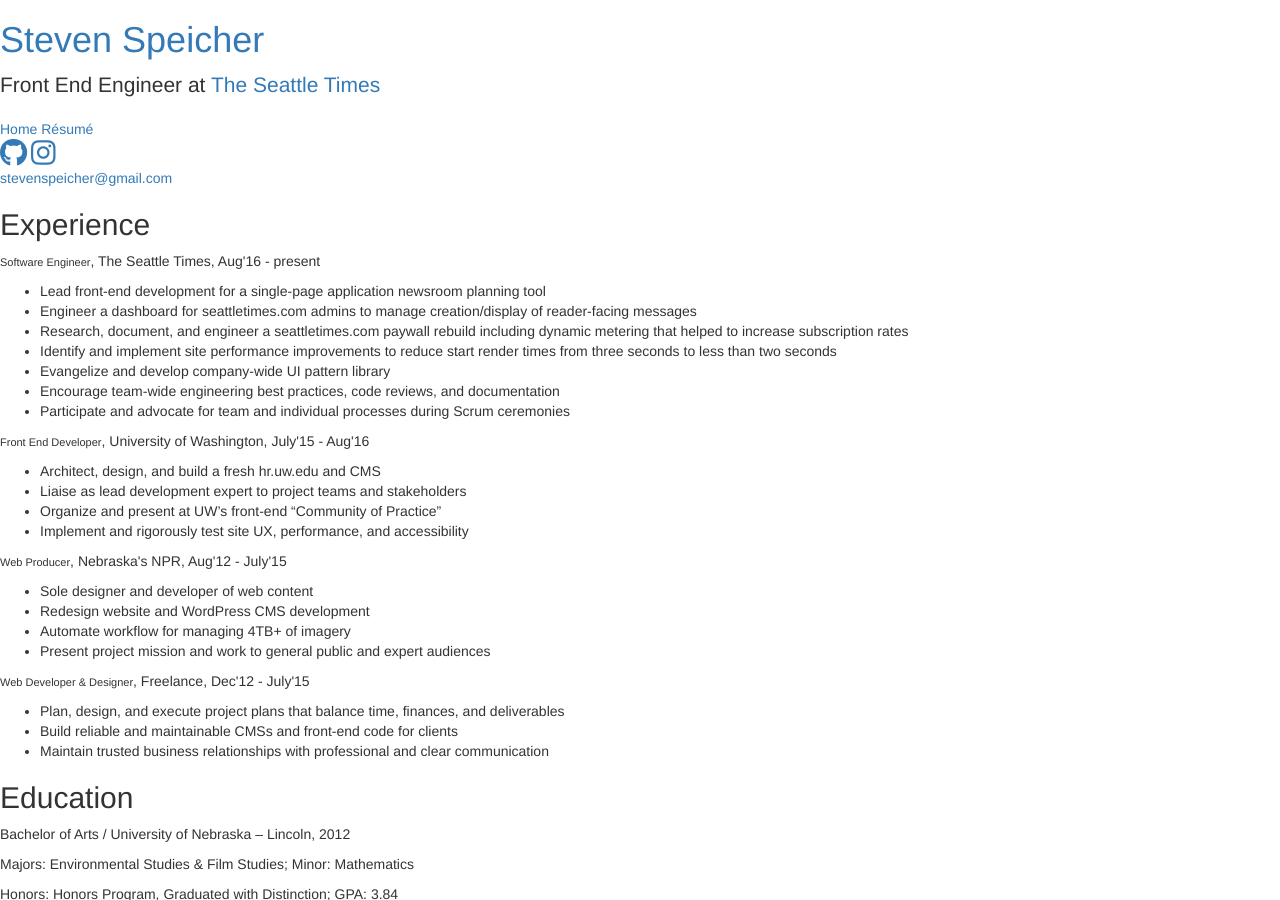
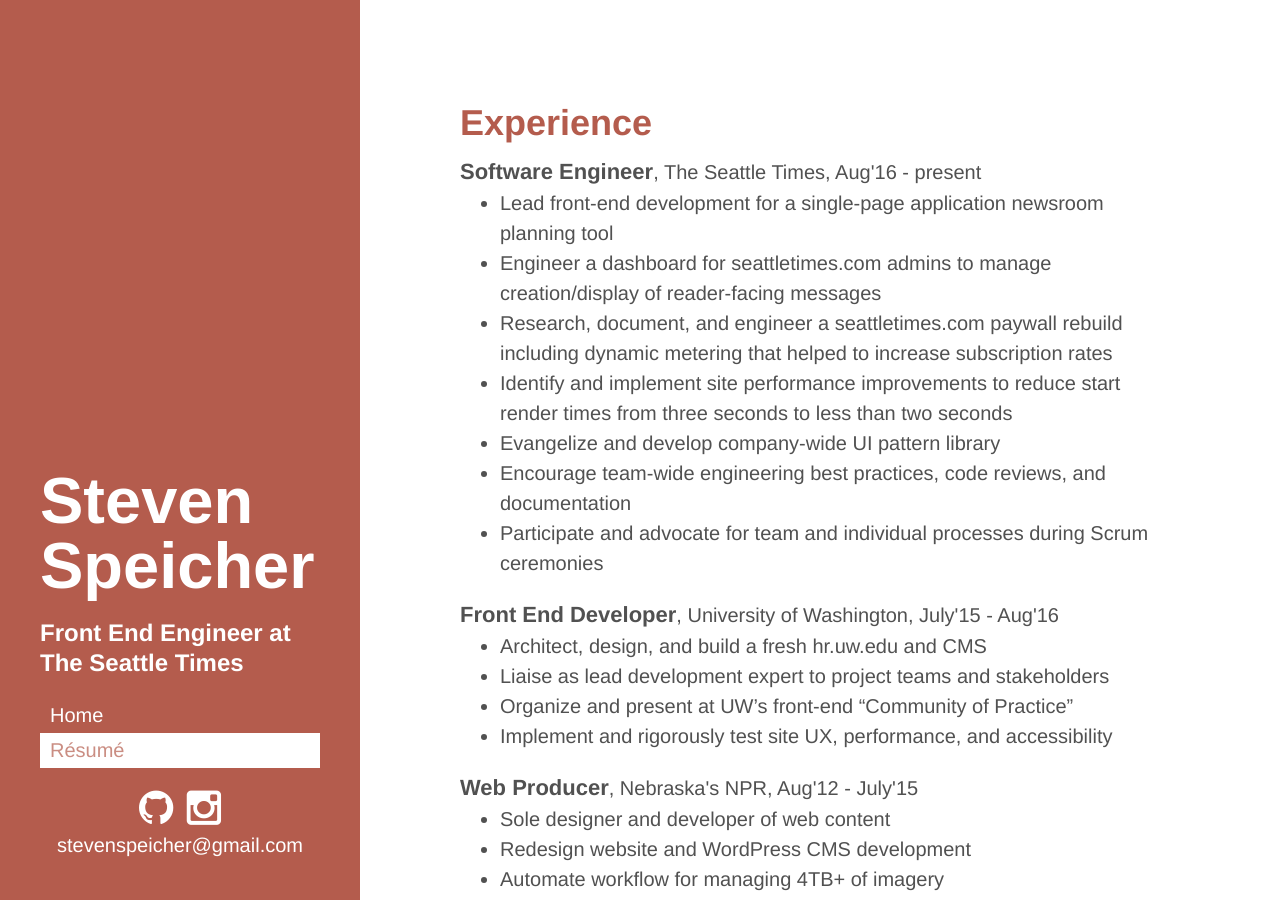
Before and after one commit to stvnspchr/stvnspchr.github.io, a Jekyll site: the page built from resume/index.html, in a window 1280 px wide and 900 px high. Built offline with Jekyll 4.4.1, drawn with Linux system fonts in a browser that asks for light colours; nearby versions of some CDN libraries; library files that are not in the unit come from our copies.

Commit message:
Ditch baseurl

```diff
--- a/404.html
+++ b/404.html
@@ -6,5 +6,5 @@
 
 <div class="page">
   <h1 class="page-title">404: Page not found</h1>
-  <p class="lead">Sorry, we've misplaced that URL or it's pointing to something that doesn't exist. <a href="{{ site.baseurl }}">Head back home</a> to try finding it again.</p>
+  <p class="lead">Sorry, we've misplaced that URL or it's pointing to something that doesn't exist. <a href="{{ '/' | relative_url }}">Head back home</a> to try finding it again.</p>
 </div>
--- a/_config.yml
+++ b/_config.yml
@@ -3,7 +3,6 @@
 tagline: 'Software Engineer'
 description: 'Front End Engineer at <a target="_blank" href="http://seattletimes.com">The Seattle Times</a>'
 url: http://www.stvnspchr.com
-baseurl: /
 assets: http://assets.stvnspchr.com/img/
 
 author:
--- a/_includes/head.html
+++ b/_includes/head.html
@@ -15,15 +15,15 @@
   </title>
 
   <!-- CSS -->
-  <link rel="stylesheet" href="{{ site.baseurl }}public/css/poole.css">
-  <link rel="stylesheet" href="{{ site.baseurl }}public/css/hyde.css">
-  <link rel="stylesheet" href="{{ site.baseurl }}public/css/styles.css">
-  <link rel="stylesheet" href="{{ site.baseurl }}public/css/bootstrap.css">
+  <link rel="stylesheet" href="{{ '/' | relative_url }}public/css/poole.css">
+  <link rel="stylesheet" href="{{ '/' | relative_url }}public/css/hyde.css">
+  <link rel="stylesheet" href="{{ '/' | relative_url }}public/css/styles.css">
+  <link rel="stylesheet" href="{{ '/' | relative_url }}public/css/bootstrap.css">
 
-  <link rel="stylesheet" href="{{ site.baseurl }}public/fonts/font-awesome.min.css">
+  <link rel="stylesheet" href="{{ '/' | relative_url }}public/fonts/font-awesome.min.css">
 
   <!-- Icons -->
-  <link rel="icon" href="{{ site.baseurl }}public/favicon.ico">
+  <link rel="icon" href="{{ '/' | relative_url }}public/favicon.ico">
 
   <!-- RSS -->
   <link rel="alternate" type="application/rss+xml" title="RSS" href="/atom.xml">
--- a/_includes/sidebar.html
+++ b/_includes/sidebar.html
@@ -2,7 +2,7 @@
   <div class="poole-container sidebar-sticky">
     <div class="sidebar-about">
       <h1>
-        <a href="{{ site.baseurl }}">
+        <a href="{{ '/' | relative_url }}">
           {{ site.title }}
         </a>
       </h1>
@@ -10,7 +10,7 @@
     </div>
 
     <nav class="sidebar-nav">
-      <a class="sidebar-nav-item{% if page.url == site.baseurl %} active{% endif %}" href="{{ site.baseurl }}">Home</a>
+      <a class="sidebar-nav-item{% if page.url == '/' | relative_url %} active{% endif %}" href="{{ '/' | relative_url }}">Home</a>
 
       {% assign pages_list = site.pages %}
       {% for node in pages_list %}
```
